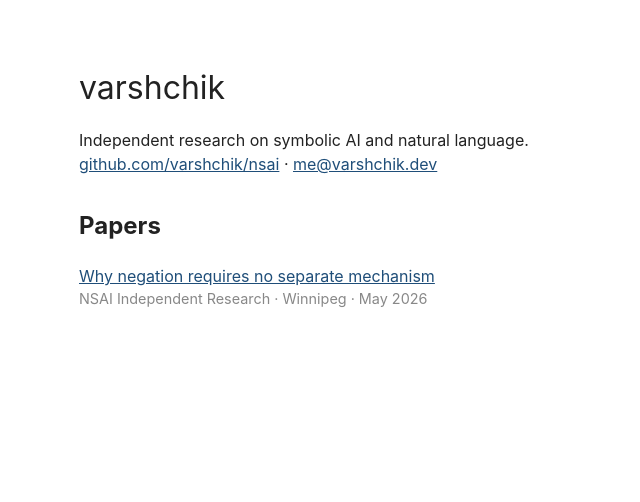
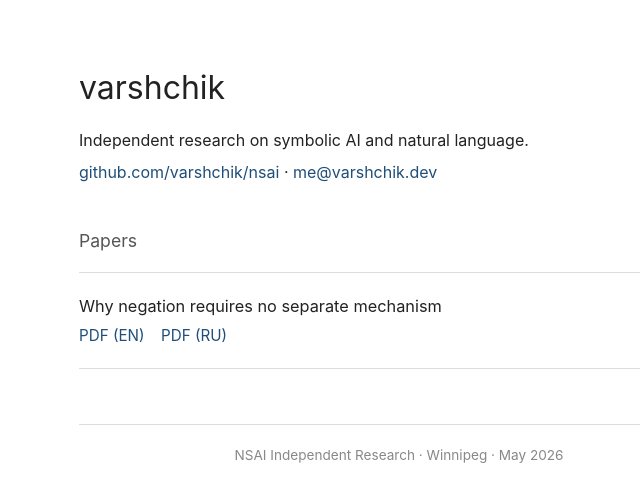
Before and after one commit to varshchik/papers, a plain HTML site: page index.html in a window 1280 px wide. Shown: the whole page, without its empty margins (241-881 px from the left). Drawn offline with Linux system fonts and the light colour scheme.

Commit message:
Add files via upload

```diff
--- a/index.html
+++ b/index.html
@@ -2,6 +2,7 @@
 <html lang="en">
 <head>
   <meta charset="utf-8">
+  <meta name="viewport" content="width=device-width, initial-scale=1">
   <title>varshchik</title>
   <style>
     body {
@@ -12,25 +13,75 @@
       line-height: 1.5;
       color: #222;
     }
-    a { color: #1F4E79; }
-    h1 { font-weight: 400; margin-bottom: 0.5em; }
-    .papers { margin-top: 2em; }
-    .paper { margin: 1em 0; }
-    .paper-meta { color: #888; font-size: 0.9em; }
+    a {
+      color: #1F4E79;
+      text-decoration: none;
+    }
+    a:hover {
+      text-decoration: underline;
+    }
+    h1 {
+      font-weight: 400;
+      margin-bottom: 0.5em;
+    }
+    h2 {
+      font-weight: 400;
+      font-size: 1.1em;
+      color: #555;
+      margin-top: 2.5em;
+      margin-bottom: 1em;
+    }
+    .intro p {
+      margin: 0.5em 0;
+    }
+    .paper {
+      border-top: 1px solid #ddd;
+      border-bottom: 1px solid #ddd;
+      padding: 1.3em 0;
+      margin: 1em 0;
+    }
+    .paper-title {
+      font-size: 1.02em;
+      margin-bottom: 0.4em;
+    }
+    .paper-links {
+      font-size: 0.95em;
+    }
+    .paper-links a {
+      margin-right: 0.8em;
+    }
+    footer {
+      margin-top: 4em;
+      padding-top: 1.5em;
+      border-top: 1px solid #ddd;
+      color: #888;
+      font-size: 0.85em;
+      text-align: center;
+    }
   </style>
 </head>
 <body>
   <h1>varshchik</h1>
-  <p>Independent research on symbolic AI and natural language.<br>
-     <a href="https://github.com/varshchik/nsai">github.com/varshchik/nsai</a> ·
-     <a href="mailto:me@varshchik.dev">me@varshchik.dev</a></p>
+  <div class="intro">
+    <p>Independent research on symbolic AI and natural language.</p>
+    <p>
+      <a href="https://github.com/varshchik/nsai">github.com/varshchik/nsai</a> ·
+      <a href="mailto:me@varshchik.dev">me@varshchik.dev</a>
+    </p>
+  </div>
 
-  <div class="papers">
-    <h2>Papers</h2>
-    <div class="paper">
-      <a href="/papers/negation.pdf">Why negation requires no separate mechanism</a>
-      <div class="paper-meta">NSAI Independent Research · Winnipeg · May 2026</div>
+  <h2>Papers</h2>
+
+  <div class="paper">
+    <div class="paper-title">Why negation requires no separate mechanism</div>
+    <div class="paper-links">
+      <a href="https://varshchik.dev/22052026_en.pdf">PDF (EN)</a>
+      <a href="https://varshchik.dev/22052026_ru.pdf">PDF (RU)</a>
     </div>
   </div>
+
+  <footer>
+    NSAI Independent Research · Winnipeg · May 2026
+  </footer>
 </body>
 </html>
```
Also changed, not shown: 1 other file.
